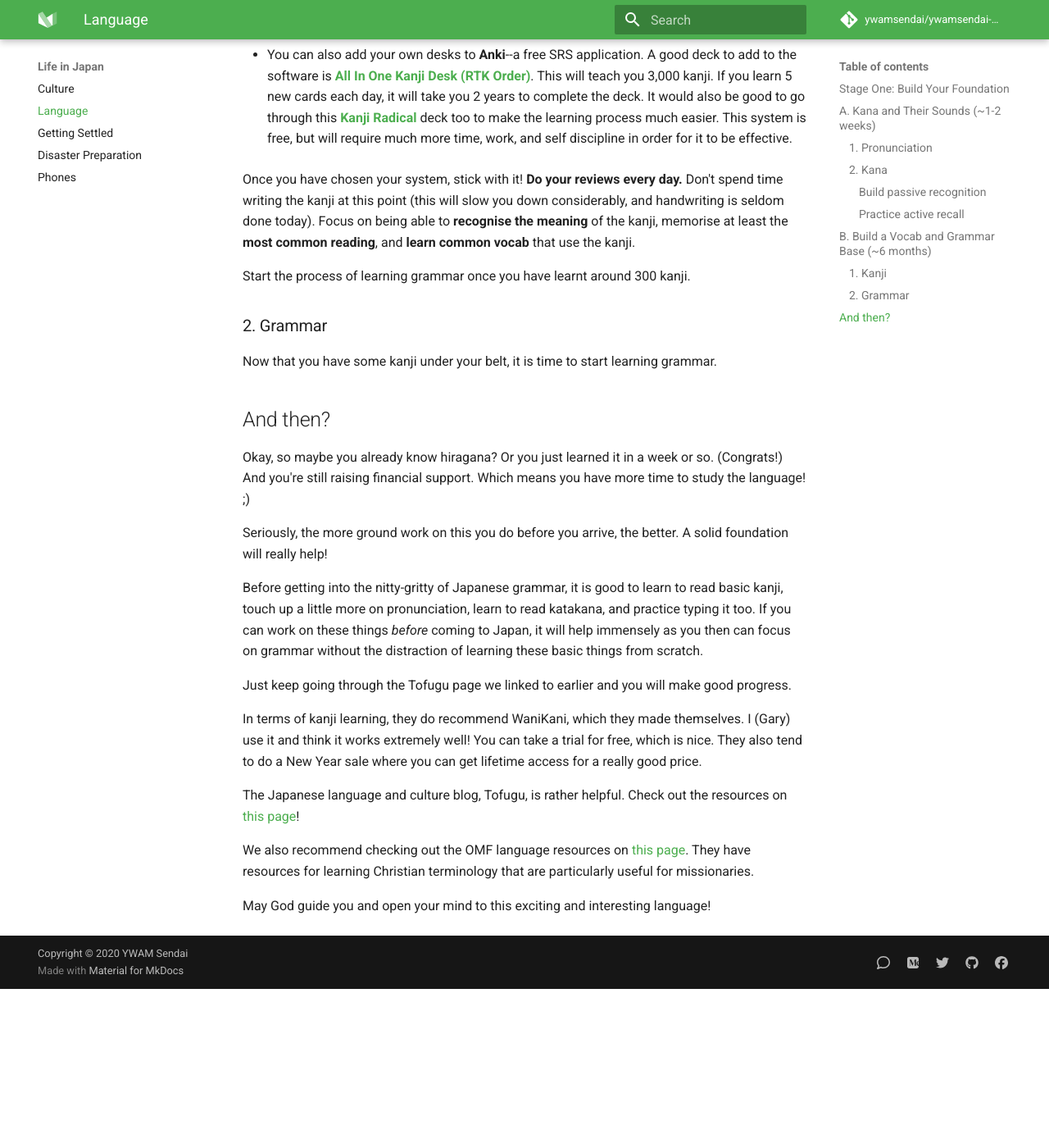
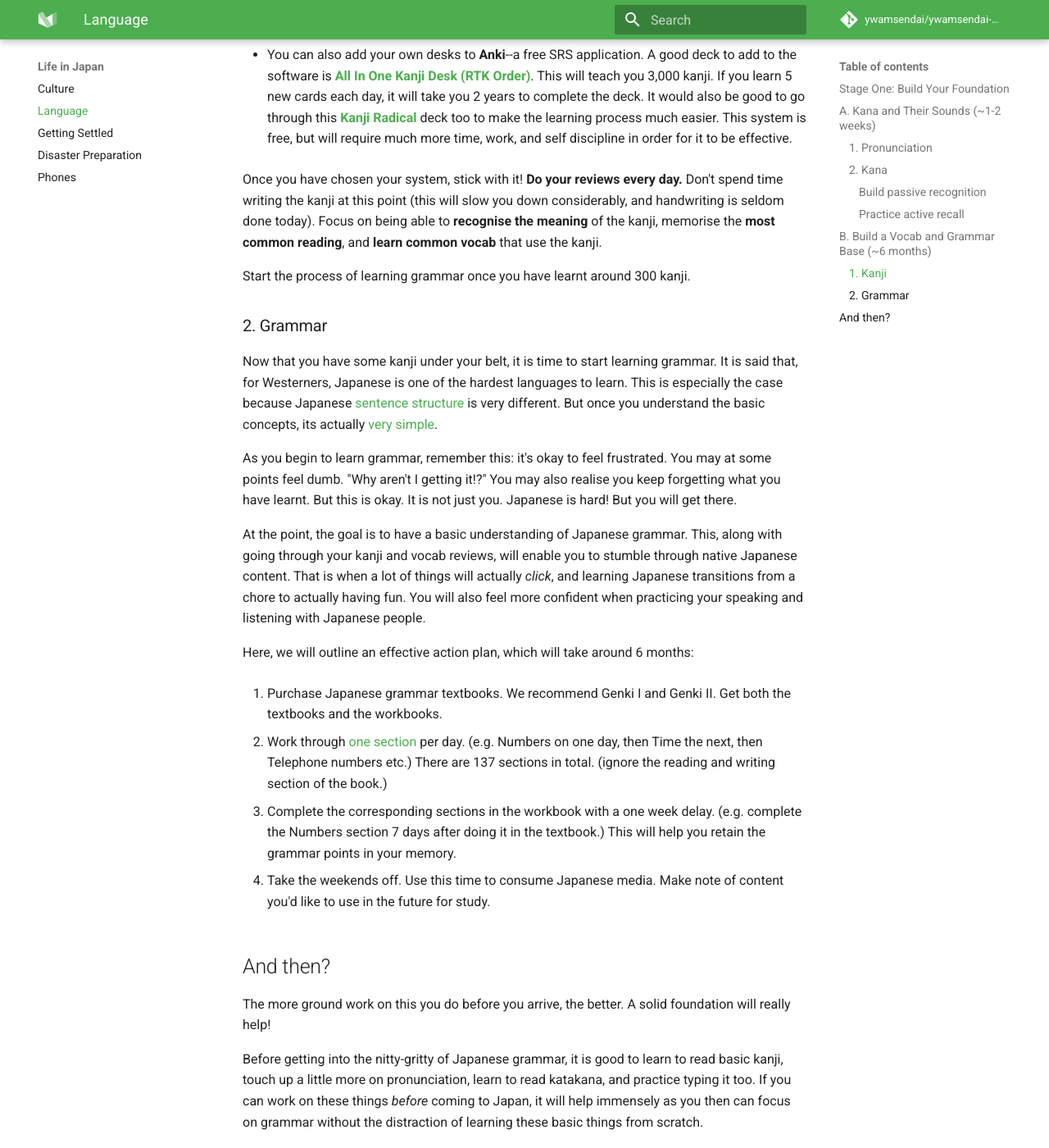
Before and after one commit to ywamsendai/ywamsendai-wiki, an MkDocs documentation site: the page built from docs/lifeinjapan/language.md, in a window 1280 px wide and 1400 px high, scrolled down 3728 px. Shown: the whole window at 82% size. Built offline with MkDocs 1.6.1 and Material for MkDocs 9.7.7, drawn with Linux system fonts in a browser that asks for light colours; comment, search, counter and statistics services are not loaded; before the commit the page ends 4934 px from its top, so only the background shows below that.

Commit message:
started grammar section

```diff
--- a/docs/lifeinjapan/language.md
+++ b/docs/lifeinjapan/language.md
@@ -89,25 +89,35 @@ Here are a few good options for you to consider:
 
 * You can also add your own desks to **Anki**--a free SRS application. A good deck to add to the software is **[All In One Kanji Desk (RTK Order)](https://ankiweb.net/shared/info/215365929)**. This will teach you 3,000 kanji. If you learn 5 new cards each day, it will take you 2 years to complete the deck. It would also be good to go through this **[Kanji Radical](https://ankiweb.net/shared/info/1044119361)** deck too to make the learning process much easier. This system is free, but will require much more time, work, and self discipline in order for it to be effective.
 
-Once you have chosen your system, stick with it! **Do your reviews every day.** Don't spend time writing the kanji at this point (this will slow you down considerably, and handwriting is seldom done today). Focus on being able to **recognise the meaning** of the kanji, memorise at least the **most common reading**, and **learn common vocab** that use the kanji.
+Once you have chosen your system, stick with it! **Do your reviews every day.** Don't spend time writing the kanji at this point (this will slow you down considerably, and handwriting is seldom done today). Focus on being able to **recognise the meaning** of the kanji, memorise the **most common reading**, and **learn common vocab** that use the kanji.
 
 Start the process of learning grammar once you have learnt around 300 kanji.
 
 ### 2. Grammar
 
-Now that you have some kanji under your belt, it is time to start learning grammar.
+Now that you have some kanji under your belt, it is time to start learning grammar. It is said that, for Westerners, Japanese is one of the hardest languages to learn. This is especially the case because Japanese [sentence structure](https://8020japanese.com/japanese-sentence-structure/) is very different. But once you understand the basic concepts, its actually [very simple](https://smilenihongo.com/basic-japanese-sentence-structure).
+
+As you begin to learn grammar, remember this: it's okay to feel frustrated. You may at some points feel dumb. "Why aren't I getting it!?" You may also realise you keep forgetting what you have learnt. But this is okay. It is not just you. Japanese is hard! But you will get there.
+
+At the point, the goal is to have a basic understanding of Japanese grammar. This, along with going through your kanji and vocab reviews, will enable you to stumble through native Japanese content. That is when a lot of things will actually *click*, and learning Japanese transitions from a chore to actually having fun. You will also feel more confident when practicing your speaking and listening with Japanese people.
+
+Here, we will outline an effective action plan, which will take around 6 months:
+
+1. Purchase Japanese grammar textbooks. We recommend Genki I and Genki II. Get both the textbooks and the workbooks.
+
+2. Work through [one section](http://genki.japantimes.co.jp/about_en/about06_en) per day. (e.g. Numbers on one day, then Time the next, then Telephone numbers etc.) There are 137 sections in total. (ignore the reading and writing section of the book.)
+
+3. Complete the corresponding sections in the workbook with a one week delay. (e.g. complete the Numbers section 7 days after doing it in the textbook.) This will help you retain the grammar points in your memory.
+
+4. Take the weekends off. Use this time to consume Japanese media. Make note of content you'd like to use in the future for study.
+
+
 
 ## And then?
 
-Okay, so maybe you already know hiragana? Or you just learned it in a week or so. (Congrats!) And you're still raising financial support. Which means you have more time to study the language! ;)
-
-Seriously, the more ground work on this you do before you arrive, the better. A solid foundation will really help!
+The more ground work on this you do before you arrive, the better. A solid foundation will really help!
 
 Before getting into the nitty-gritty of Japanese grammar, it is good to learn to read basic kanji, touch up a little more on pronunciation, learn to read katakana, and practice typing it too. If you can work on these things *before* coming to Japan, it will help immensely as you then can focus on grammar without the distraction of learning these basic things from scratch.
-
-Just keep going through the Tofugu page we linked to earlier and you will make good progress.
-
-In terms of kanji learning, they do recommend WaniKani, which they made themselves. I (Gary) use it and think it works extremely well! You can take a trial for free, which is nice. They also tend to do a New Year sale where you can get lifetime access for a really good price.
 
 The Japanese language and culture blog, Tofugu, is rather helpful. Check out the resources on [this page](https://www.tofugu.com/learn-japanese/)!
 
```
